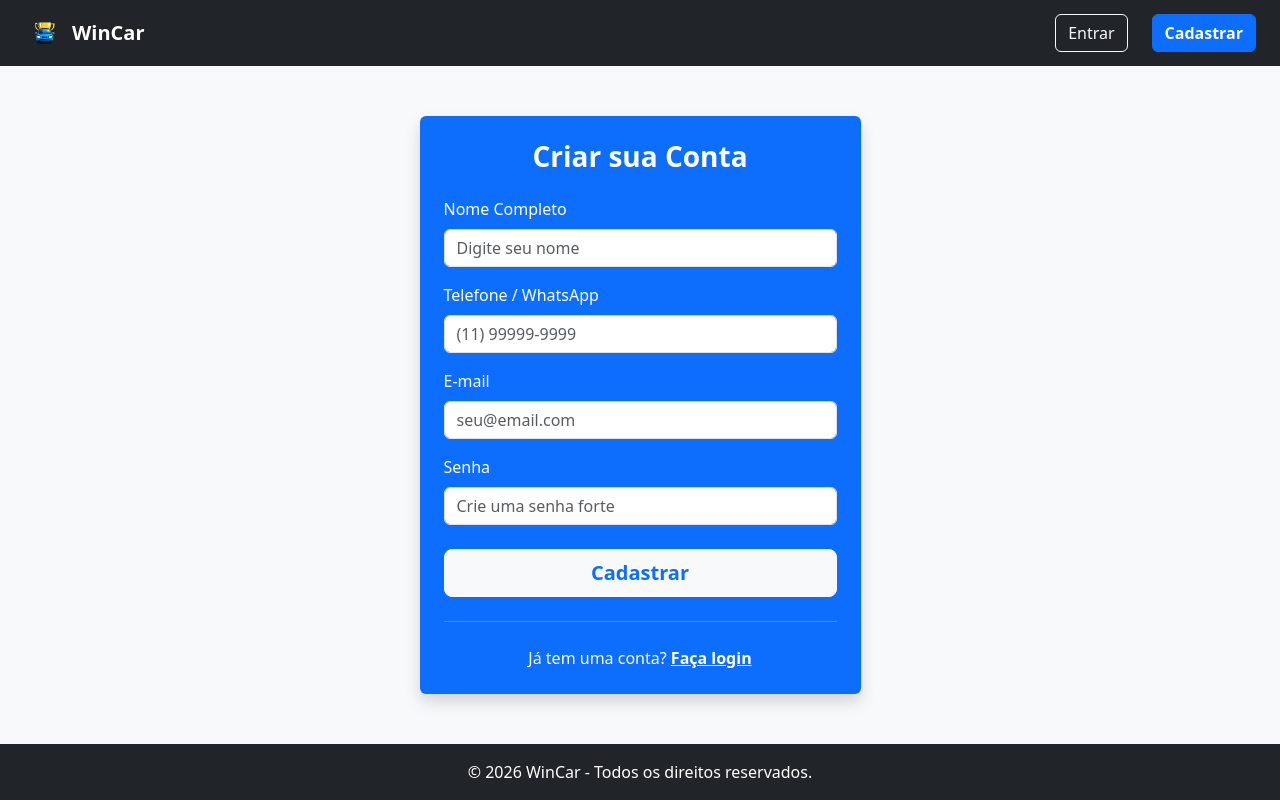
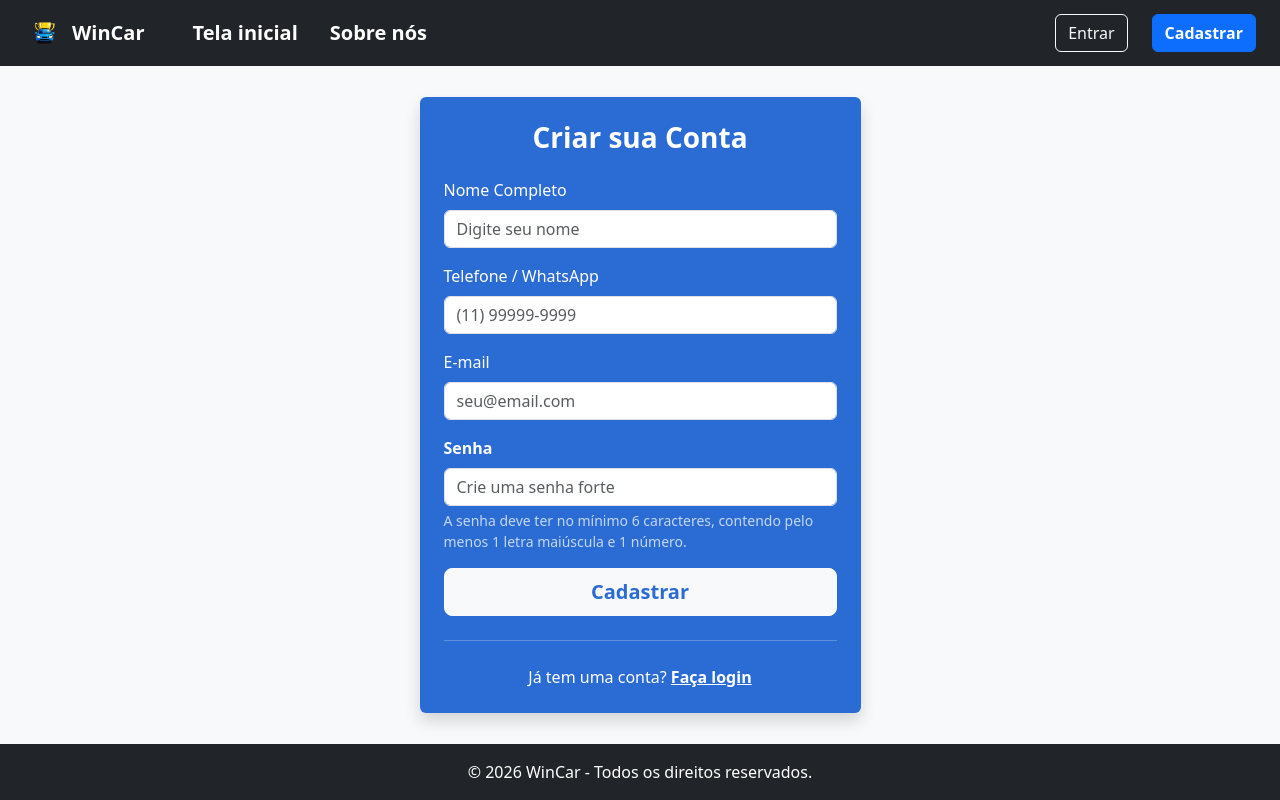
Before and after one commit to Vitor-Maldonado-G/WinCar, a PHP site: page /cadastro.php in a window 1280 px wide. Run offline with PHP 8.4, Linux system fonts and the light colour scheme.

Commit message:
adição de cor propria, ajustes no backend, modificação do header e adição da pagina sobre nós, e pequenos ajustes

```diff
--- a/agendar.php
+++ b/agendar.php
@@ -1,7 +1,7 @@
 <?php
 session_start();
 
-if (!isset($_SESSION['usuario_id']) && !isset($_SESSION['id_cliente'])) {
+if (!isset($_SESSION['usuario_id']) && !isset($_SESSION['usuario_id'])) {
     header("Location: login.php");
     exit();
 }
--- a/assets/css/estilo.css
+++ b/assets/css/estilo.css
@@ -0,0 +1,4 @@
+:root {
+  --bs-primary: #2b6cd4;
+  --bs-primary-rgb: 43, 108, 212;
+}
--- a/cadastro.php
+++ b/cadastro.php
@@ -1,4 +1,22 @@
-<?php include 'includes/header.php'; ?>
+<?php
+session_start();
+include 'includes/header.php';
+?>
+
+<?php if (isset($_SESSION['mensagem'])): ?>
+    <div class="row justify-content-center w-100 m-0 my-3">
+        <div class="col-md-6 col-lg-5">
+            <div class="alert alert-<?php echo $_SESSION['tipo_mensagem']; ?> alert-dismissible fade show shadow-sm rounded-3" role="alert">
+                <?php
+                    echo $_SESSION['mensagem'];
+                    unset($_SESSION['mensagem']);
+                    unset($_SESSION['tipo_mensagem']);
+                ?>
+                <button type="button" class="btn-close" data-bs-dismiss="alert" aria-label="Close"></button>
+            </div>
+        </div>
+    </div>
+<?php endif; ?>
 
 <div class="row justify-content-center w-100 m-0">
     <div class="col-md-6 col-lg-5">
@@ -7,7 +25,7 @@
 
                 <h3 class="card-title text-center mb-4 fw-bold">Criar sua Conta</h3>
 
-                <form action="processa_cadastro.php" method="POST">
+                <form action="processa_cadastro.php" method="POST" id="formCadastro">
 
                     <div class="mb-3">
                         <label for="nome" class="form-label">Nome Completo</label>
@@ -33,9 +51,18 @@
                         <input type="email" class="form-control" id="email" name="email" placeholder="seu@email.com" required>
                     </div>
 
-                    <div class="mb-4">
-                        <label for="senha" class="form-label">Senha</label>
-                        <input type="password" class="form-control" id="senha" name="senha" placeholder="Crie uma senha forte" required>
+                    <div class="mb-3">
+                        <label for="senha" class="form-label fw-bold text-white">Senha</label>
+                        <input type="password"
+                            class="form-control"
+                            id="senha"
+                            name="senha"
+                            placeholder="Crie uma senha forte"
+                            minlength="6"
+                            required>
+                        <div class="form-text text-light opacity-75">
+                            A senha deve ter no mínimo 6 caracteres, contendo pelo menos 1 letra maiúscula e 1 número.
+                        </div>
                     </div>
 
                     <div class="d-grid">
@@ -56,21 +83,32 @@
 </div>
 
 <script>
+// Máscara para o Telefone
 function mascaraTelefone(input) {
     let v = input.value;
-
-    // Remove tudo o que não for dígito
-    v = v.replace(/\D/g, "");
-
-    // Coloca parênteses em volta dos dois primeiros dígitos (DDD)
-    v = v.replace(/^(\d{2})(\d)/g, "($1) $2");
-
-    // Coloca hífen entre o quinto e o sexto dígitos (para celular de 9 dígitos)
-    v = v.replace(/(\d{5})(\d)/, "$1-$2");
-
-    // Limita o tamanho ao padrão (11) 99999-9999
+    v = v.replace(/\D/g, ""); // Remove não dígitos
+    v = v.replace(/^(\d{2})(\d)/g, "($1) $2"); // DDD
+    v = v.replace(/(\d{5})(\d)/, "$1-$2"); // Hífen no celular
     input.value = v.substring(0, 15);
 }
+
+// Validação de Senha Forte
+function validarSenha(senha) {
+    // Regex: mín 6 chars, pelo menos 1 maiúscula (?=.*[A-Z]), pelo menos 1 número (?=.*\d)
+    const regexSenha = /^(?=.*[A-Z])(?=.*\d).{6,}$/;
+    return regexSenha.test(senha);
+}
+
+// Intercepta o envio do formulário
+document.getElementById('formCadastro').addEventListener('submit', function(e) {
+    const senha = document.getElementById('senha').value;
+
+    if (!validarSenha(senha)) {
+        e.preventDefault(); // Impede o envio do formulário
+        alert('A senha deve ter no mínimo 6 caracteres, incluindo pelo menos uma letra maiúscula e um número!');
+        document.getElementById('senha').focus();
+    }
+});
 </script>
 
 <?php include 'includes/footer.php'; ?>
--- a/includes/header.php
+++ b/includes/header.php
@@ -11,21 +11,37 @@ if (session_status() === PHP_SESSION_NONE) {
     <meta name="viewport" content="width=device-width, initial-scale=1.0">
     <title>WinCar - Sistema de Agendamento</title>
     <link href="https://cdn.jsdelivr.net/npm/bootstrap@5.3.0/dist/css/bootstrap.min.css" rel="stylesheet">
+    <link href="assets/css/estilo.css" rel="stylesheet">
 </head>
+
 <body class="d-flex flex-column min-vh-100 bg-light">
 
 <nav class="navbar navbar-expand-lg navbar-dark bg-dark">
   <div class="container-fluid px-4 d-flex justify-content-between align-items-center">
 
-    <a class="navbar-brand fw-bold d-flex align-items-center" href="index.php">
+    <span class="navbar-brand fw-bold d-flex align-items-center">
       <img src="assets/img/logowincar.png" alt="WinCar Logo" height="40" class="me-2">
       WinCar
-    </a>
+    </span>
 
-   <div class="d-flex align-items-center gap-3 ms-auto">
+    <button class="navbar-toggler" type="button" data-bs-toggle="collapse" data-bs-target="#navbarWinCar" aria-controls="navbarWinCar" aria-expanded="false" aria-label="Alternar navegação">
+      <span class="navbar-toggler-icon"></span>
+    </button>
+
+    <div class="collapse navbar-collapse" id="navbarWinCar">
+
+      <ul class="navbar-nav flex-lg-row gap-lg-3 mx-lg-4">
+        <li class="nav-item">
+          <a class="nav-link text-white fw-bold fs-5" href="index.php">Tela inicial</a>
+        </li>
+        <li class="nav-item">
+          <a class="nav-link text-white fw-bold fs-5" href="sobrenos.php">Sobre nós</a>
+        </li>
+      </ul>
+
+      <div class="d-flex flex-column flex-lg-row align-items-lg-center gap-3 ms-lg-auto mt-3 mt-lg-0">
 
         <?php if (isset($_SESSION['usuario_nome'])): ?>
-
             <?php
                 $nomeCompleto = $_SESSION['usuario_nome'];
                 $primeiroNome = explode(' ', trim($nomeCompleto))[0];
@@ -55,5 +71,7 @@ if (session_status() === PHP_SESSION_NONE) {
       </div>
 
     </div>
+
+  </div>
 </nav>
 <div class="container my-auto flex-grow-1 d-flex flex-column justify-content-center py-4">
--- a/processa_agendamento.php
+++ b/processa_agendamento.php
@@ -19,7 +19,7 @@ function emitirAlerta($mensagem, $urlDestino = null) {
 }
 
 // 1. Verifica se o usuário está logado pegando o ID da sessão
-$id_cliente = $_SESSION['usuario_id'] ?? $_SESSION['id_cliente'] ?? null;
+$id_cliente = $_SESSION['usuario_id'] ?? $_SESSION['usuario_id'] ?? null;
 
 if (!$id_cliente) {
     emitirAlerta("Erro de autenticação! Faça login para agendar um serviço.", "login.php");
--- a/sobrenos.php
+++ b/sobrenos.php
@@ -1,4 +1,3 @@
-// pagina inativa
 <?php
 session_start();
 include 'includes/header.php';
```
Also changed, not shown: cancelar.php (+42 -0 lines), painelcliente.php (+28 -4 lines), processa_cadastro.php (+19 -10 lines), database/banco-wincar.sql (deleted). Lines whose indentation alone changed are shown as unchanged.
